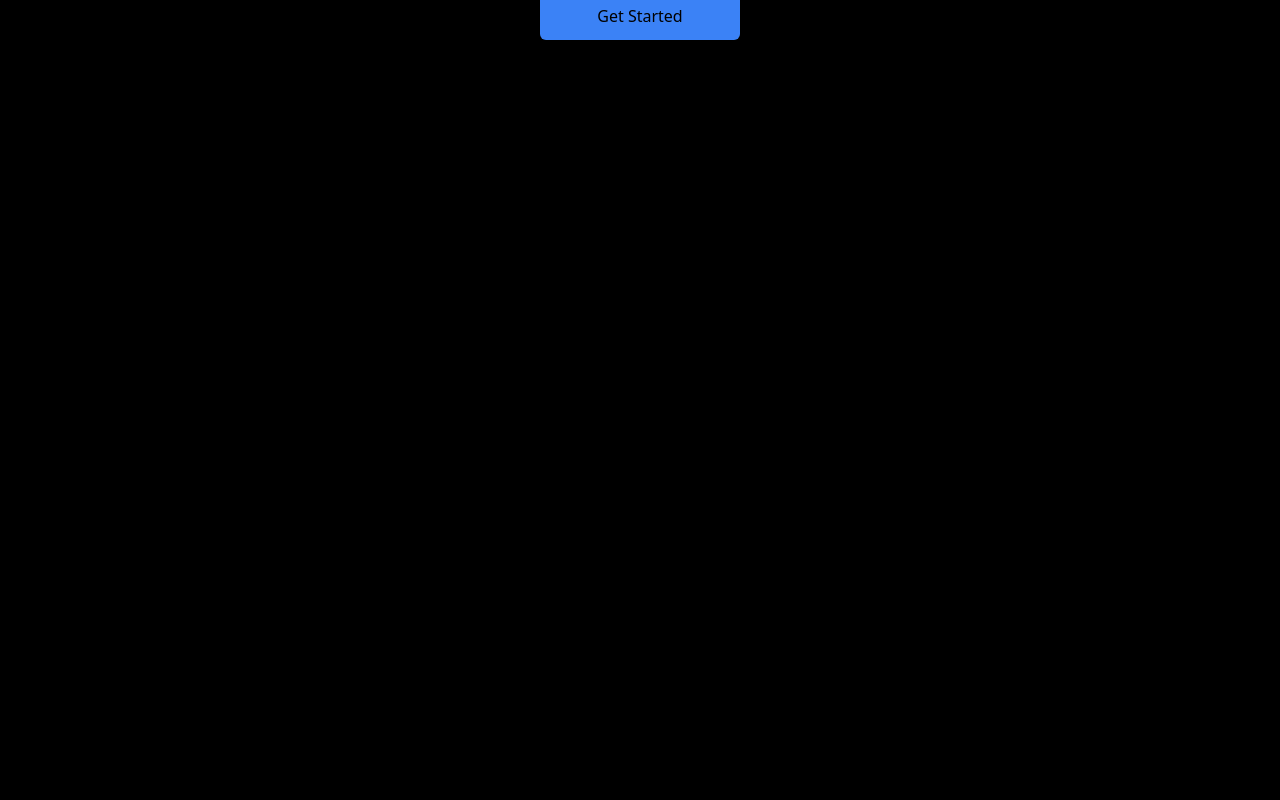
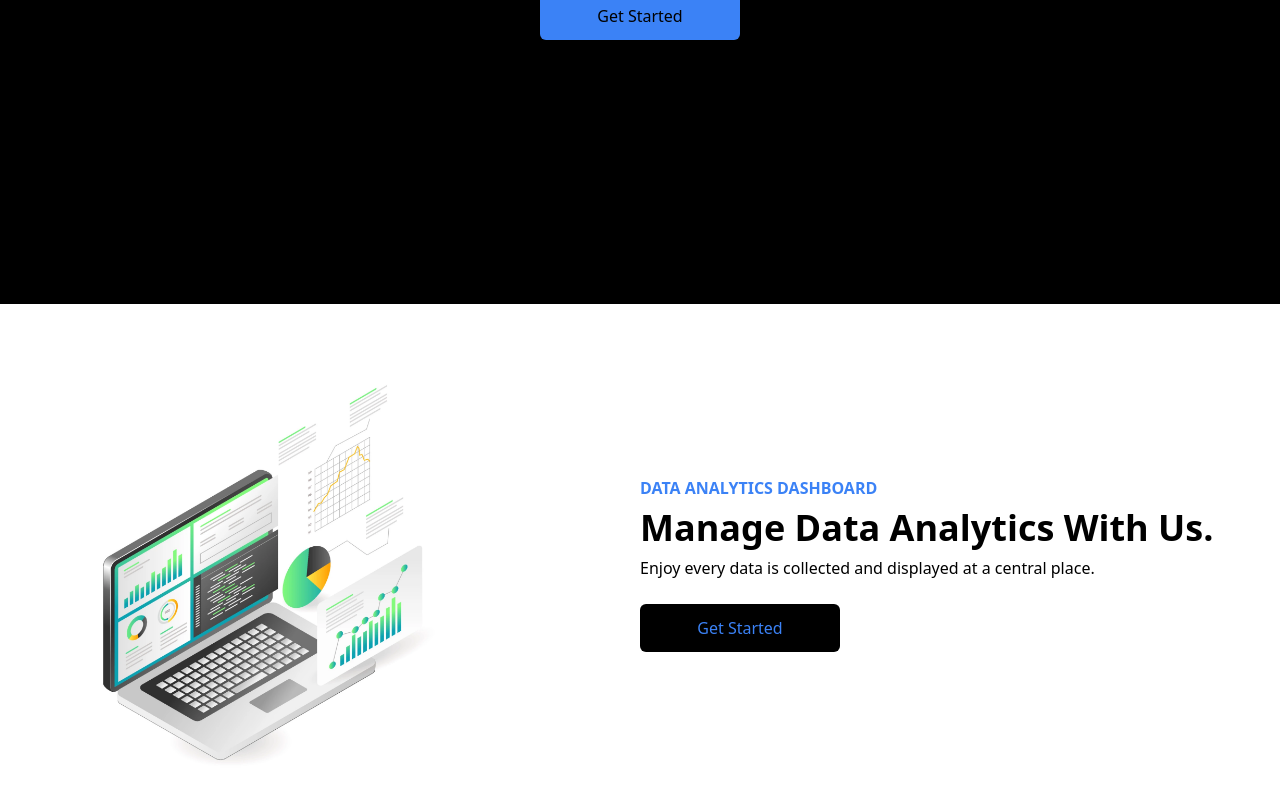
Before and after one commit to ting11222001/Analytics-Commerce-Page, a Next.js app: page / in a window 1280 px wide. Shown: the part 496-1296 px from the top of the page. Before the commit the page ends 800 px from the top, so only its background shows below. Built offline with nearby package versions, Linux system fonts and the light colour scheme.

Commit message:
feat: 🎸 create analytics layout

```diff
--- /dev/null
+++ b/components/Analytics.tsx
@@ -0,0 +1,31 @@
+import React from 'react';
+import Image from 'next/image';
+import laptop from '../public/laptop.webp';
+
+type Props = {}
+
+const Analytics = (props: Props) => {
+    return (
+        <div className='w-full bg-white py-16 px-4'>
+            <div className='max-w-[1240px] mx-auto grid md:grid-cols-2'>
+                <Image
+                    src={laptop}
+                    alt="A picture of laptop"
+                    width={500}
+                    height={450}
+                    placeholder="blur"
+                />
+                <div className='flex flex-col justify-center'>
+                    <p className='text-blue-500 font-bold'>DATA ANALYTICS DASHBOARD</p>
+                    <h1 className='md:text-4xl sm:text-3xl text-2xl font-bold py-2'>Manage Data Analytics With Us.</h1>
+                    <p>Enjoy every data is collected and displayed at a central place.</p>
+                    <button className='bg-black w-[200px] rounded-md font-medium my-6 mx-auto md:mx-0 py-3 text-blue-500'>Get Started</button>
+                </div>
+
+            </div>
+
+        </div>
+    )
+}
+
+export default Analytics
--- a/pages/index.tsx
+++ b/pages/index.tsx
@@ -1,11 +1,13 @@
 import Navbar from "@/components/Navbar";
 import Hero from "@/components/Hero";
+import Analytics from "@/components/Analytics";
 
 export default function Home() {
   return (
     <div>
       <Navbar />
       <Hero />
+      <Analytics />
     </div>
   )
 }
```
Also changed, not shown: public/laptop.webp (added).
